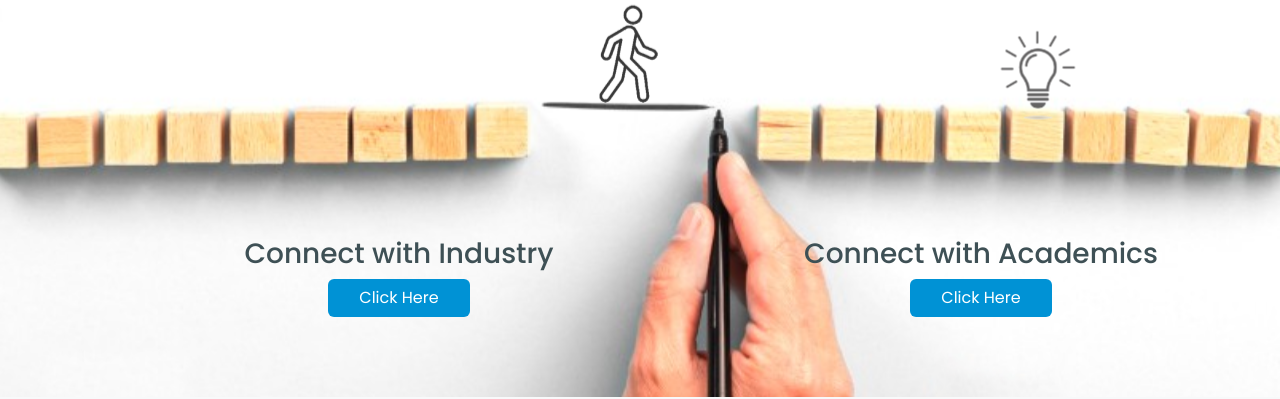
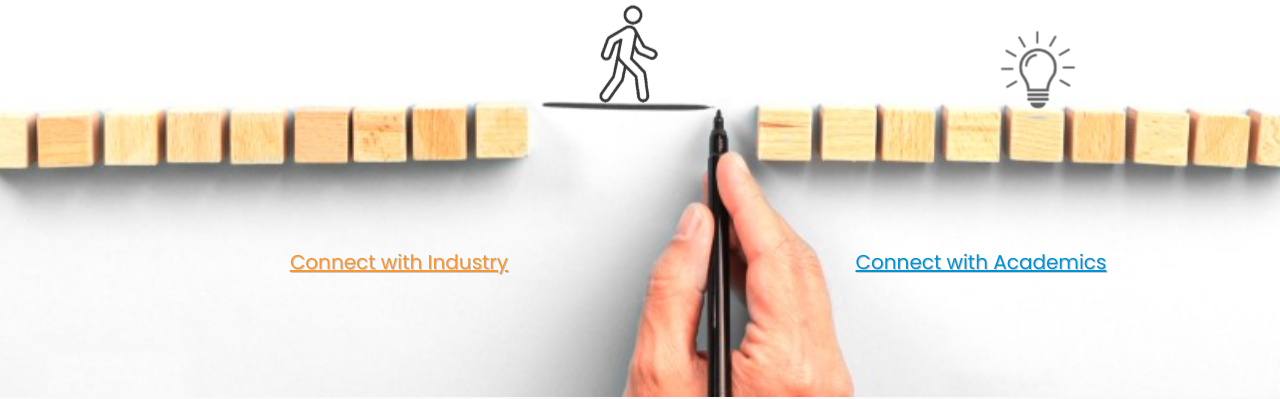
Before and after one commit to saurabhSingh-22/academic_website, a plain HTML site: page index.html in a window 1280 px wide. Shown: the part 439-838 px from the top of the page. Drawn offline with nearby package versions, Linux system fonts and the light colour scheme; files whose address does not match are found by name.

Commit message:
Changes in the links and banner

```diff
--- a/assets/css/newstyle.css
+++ b/assets/css/newstyle.css
@@ -518,12 +518,26 @@
 .academic-corporate-sec {
   position: absolute;
   left: 50px;
-  bottom: 5rem;
+  bottom: 120px;
   width: 100%;
   text-align: center;
 
 }
-
+.academic-corporate-sec .primary-link{
+color: var(--text-secondary-color);
+font-size: 20px;
+text-shadow: 1px 1px 0px #ccc;
+text-decoration: underline;
+}
+.academic-corporate-sec .primary-link:hover{
+  color: var(--default-color);
+}
+.academic-corporate-sec .secondary-link{
+  font-size: 20px;
+  text-shadow: 1px 1px 0px #ccc;
+  text-decoration: underline;
+  color:var(--accent-color)
+}
 .big-section {
   height: calc(100vh - 90px);
 }
--- a/index.html
+++ b/index.html
@@ -142,12 +142,11 @@
           <div class="academic-corporate-sec">
             <div class="row">
               <div class="col">
-                <h3>Connect with Industry</h3>
-                <button type="button" class="btn theme-button">Click Here</button>
+                <a class="primary-link" href="#">Connect with Industry</a>
+
               </div>
               <div class="col">
-                <h3>Connect with Academics</h3>
-                <button type="button" class="btn theme-button">Click Here</button>
+                <a class="secondary-link" href="#">Connect with Academics</a>
               </div>
             </div>
           </div>
@@ -172,7 +171,7 @@
                 </div>
                 <div class="text-wrapper">
 
-                  <h3>Guest Leactures</h3>
+                  <h3>Guest Lectures</h3>
                 </div>
               </div>
             </div>
```
